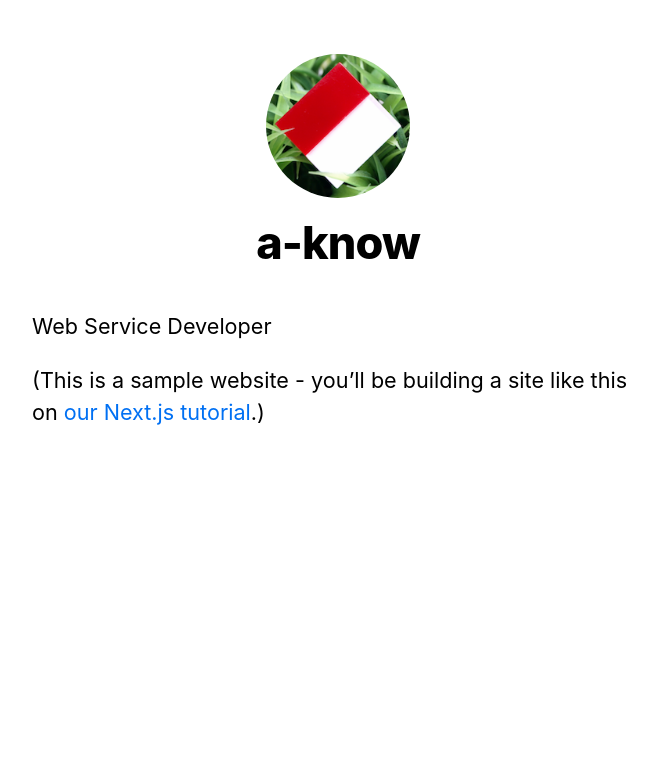
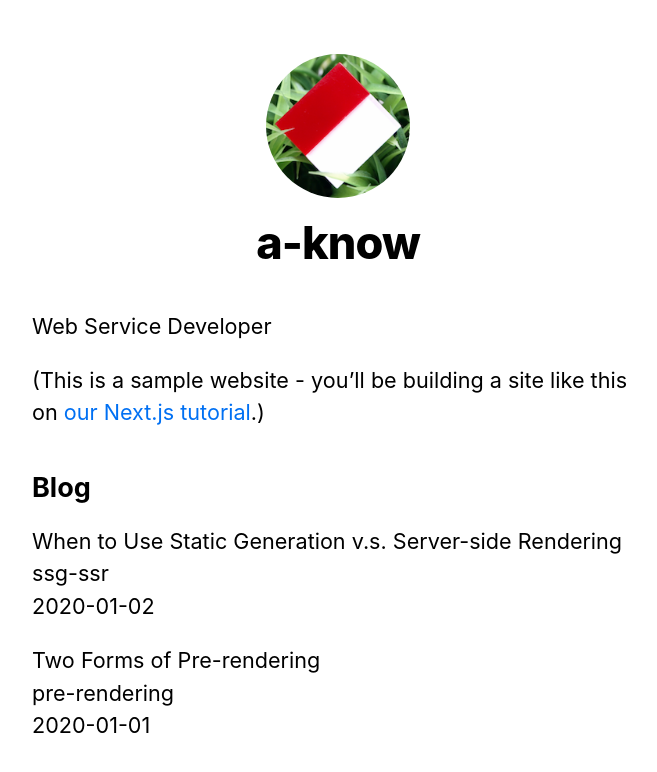
Before and after one commit to a-know/nextjs-tutorial, a Next.js app: page / in a window 1280 px wide. Shown: the top 772 px of the page, without its empty margins (302-959 px from the left). Built offline with nearby package versions, Linux system fonts and the light colour scheme.

Commit message:
show blog entries

```diff
--- /dev/null
+++ b/lib/posts.js
@@ -0,0 +1,35 @@
+import fs from 'fs'
+import path from 'path'
+import matter from 'gray-matter'
+
+const postsDirectory = path.join(process.cwd(), 'posts')
+
+export function getSortedPostsData() {
+  // /posts　配下のファイル名を取得する
+  const fileNames = fs.readdirSync(postsDirectory)
+  const allPostsData = fileNames.map(fileName => {
+    // id を取得するためにファイル名から ".md" を削除する
+    const id = fileName.replace(/\.md$/, '')
+
+    // マークダウンファイルを文字列として読み取る
+    const fullPath = path.join(postsDirectory, fileName)
+    const fileContents = fs.readFileSync(fullPath, 'utf8')
+
+    // 投稿のメタデータ部分を解析するために gray-matter を使う
+    const matterResult = matter(fileContents)
+
+    // データを id と合わせる
+    return {
+      id,
+      ...matterResult.data
+    }
+  })
+  // 投稿を日付でソートする
+  return allPostsData.sort((a, b) => {
+    if (a.date < b.date) {
+      return 1
+    } else {
+      return -1
+    }
+  })
+}
--- a/pages/index.js
+++ b/pages/index.js
@@ -1,8 +1,18 @@
 import Head from 'next/head'
+import { getSortedPostsData } from '../lib/posts'
 import Layout, { siteTitle } from '../components/layout'
 import utilStyles from '../styles/utils.module.css'
 
-export default function Home() {
+export async function getStaticProps() {
+  const allPostsData = getSortedPostsData()
+  return {
+    props: {
+      allPostsData
+    }
+  }
+}
+
+export default function Home({ allPostsData }) {
   return (
     <Layout home>
       <Head>
@@ -15,6 +25,20 @@
           <a href="https://nextjs.org/learn">our Next.js tutorial</a>.)
         </p>
       </section>
+      <section className={`${utilStyles.headingMd} ${utilStyles.padding1px}`}>
+        <h2 className={utilStyles.headingLg}>Blog</h2>
+        <ul className={utilStyles.list}>
+          {allPostsData.map(({ id, date, title }) => (
+            <li className={utilStyles.listItem} key={id}>
+              {title}
+              <br />
+              {id}
+              <br />
+              {date}
+            </li>
+          ))}
+        </ul>
+      </section>
     </Layout>
   )
 }
```
